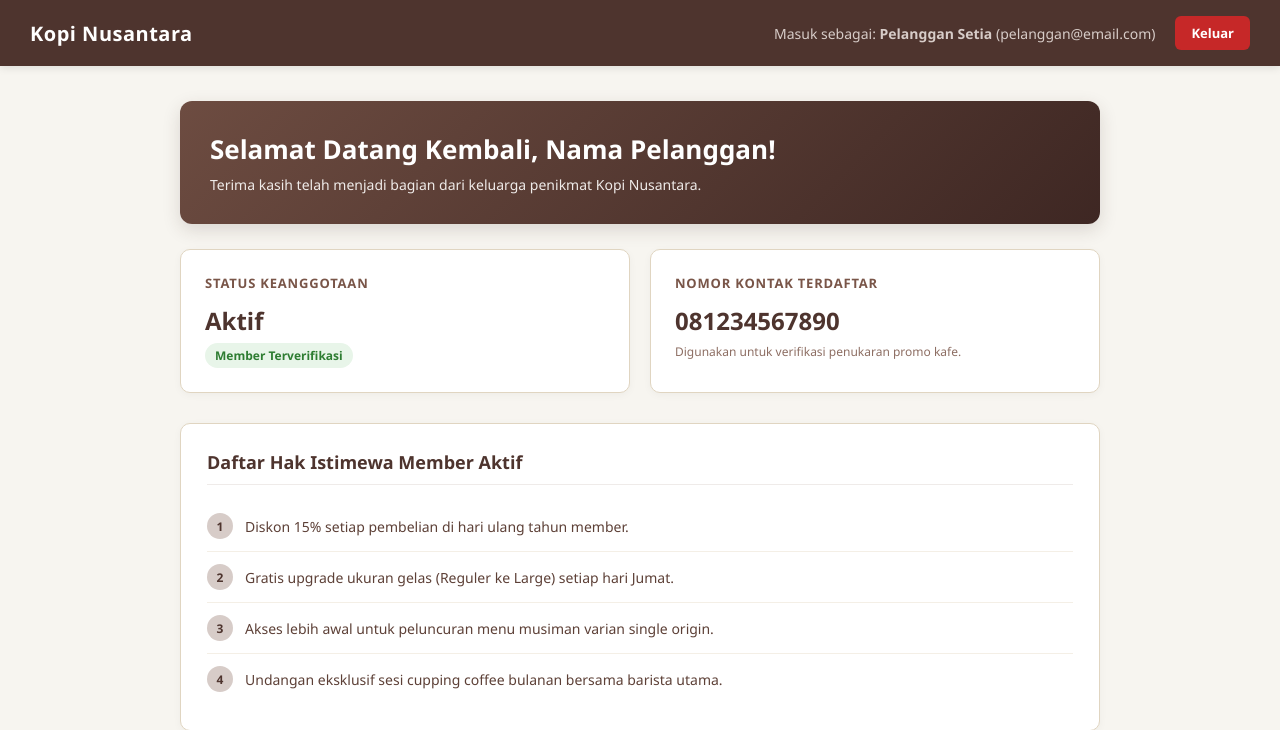
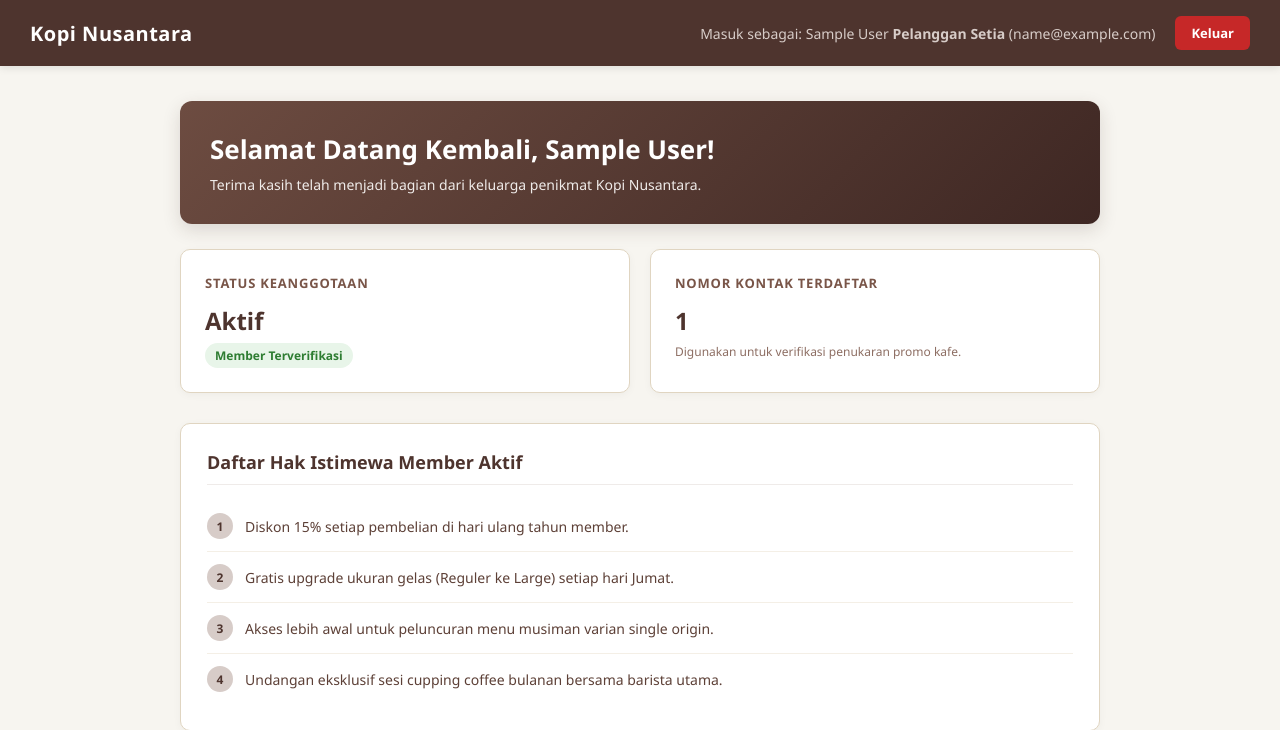
Before and after one commit to Ikhsanculers/PRAKTIKUM1_WEB_0111655433_IKHSAN_ABDURRAHMAN, a PHP site: page /dashboard.php in a window 1280 px wide. Shown: the top 730 px of the page. Run offline with PHP 8.4, Linux system fonts and the light colour scheme; the visitor is signed in with stand-in values (Sample User, id 1).

Commit message:
Menyelesaikan keseluruhan

```diff
--- a/dashboard.php
+++ b/dashboard.php
@@ -1,7 +1,5 @@
 <?php
 include 'koneksi.php';
-
-
 
 if (!isset($_SESSION['tb_pelanggan'])) {
     header('Location: login.php');
@@ -169,14 +167,14 @@ if (!isset($_SESSION['tb_pelanggan'])) {
             <h2>Kopi Nusantara</h2>
         </div>
         <div class="navbar-user">
-            <span>Masuk sebagai: <strong>Pelanggan Setia</strong> (pelanggan@email.com)</span>
+            <span>Masuk sebagai: <?= $_SESSION['nama_lengkap']; ?> <strong>Pelanggan Setia</strong> (<?= $_SESSION['email']; ?>)</span>
             <a href="logout.php" class="btn-logout">Keluar</a>
         </div>
     </nav>
 
     <div class="container">
         <div class="welcome-banner">
-            <h1>Selamat Datang Kembali, Nama Pelanggan!</h1>
+            <h1>Selamat Datang Kembali, <?= $_SESSION['nama_lengkap']; ?>!</h1>
             <p>Terima kasih telah menjadi bagian dari keluarga penikmat Kopi Nusantara.</p>
         </div>
 
@@ -188,7 +186,7 @@ if (!isset($_SESSION['tb_pelanggan'])) {
             </div>
             <div class="info-card">
                 <h4>Nomor Kontak Terdaftar</h4>
-                <div class="card-value">081234567890</div>
+                <div class="card-value"><?= $_SESSION['no_hp']; ?></div>
                 <p style="font-size: 12px; color: #8d6e63;">Digunakan untuk verifikasi penukaran promo kafe.</p>
             </div>
         </div>
```
